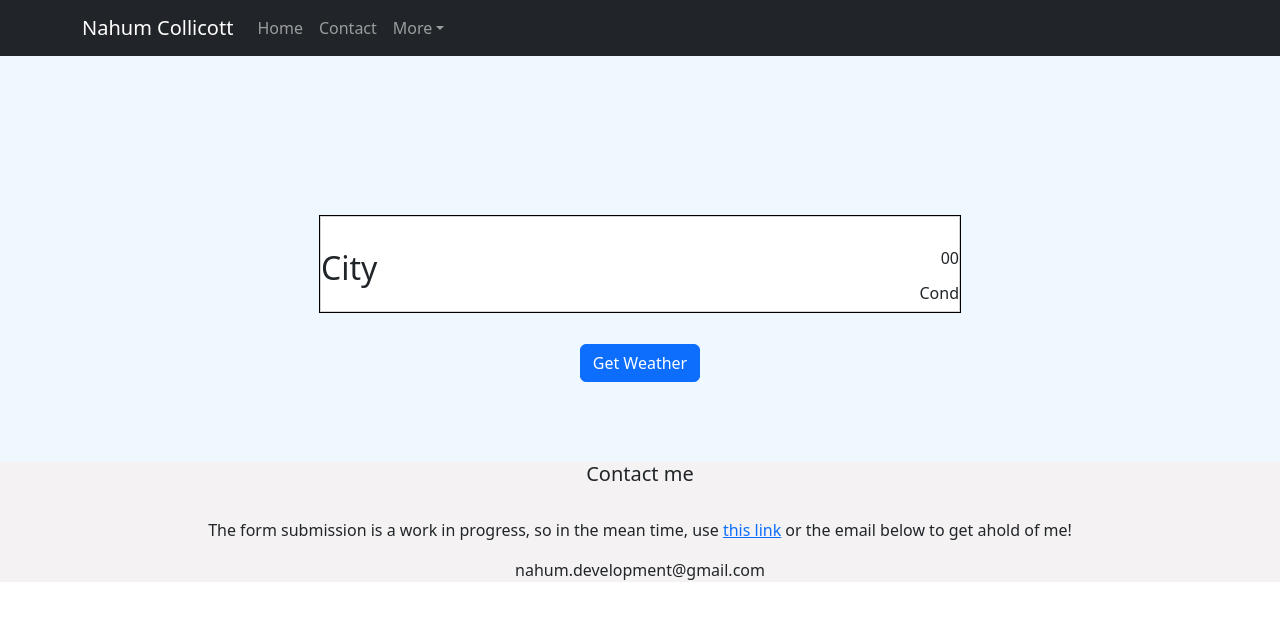
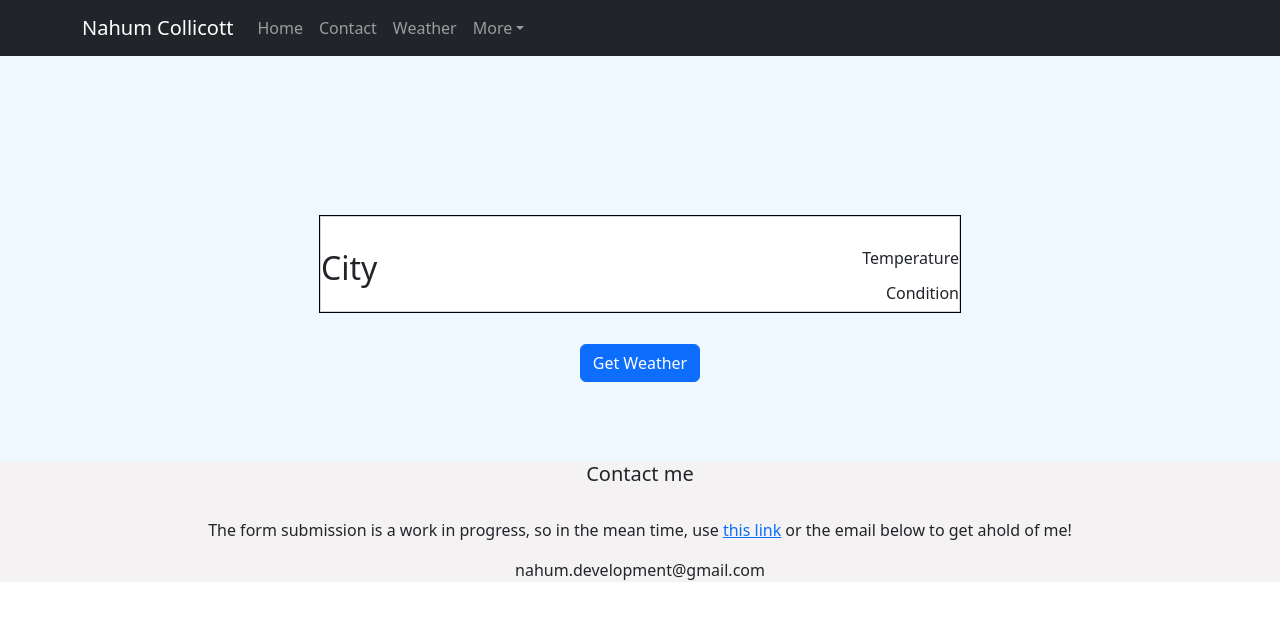
Before and after one commit to nahummc/react-dev-site, a React (Create React App) app: page /weather in a window 1280 px wide. Shown: the top 620 px of the page. Built offline with nearby package versions, Linux system fonts and the light colour scheme; no server answers.

Commit message:
Cleaned up weather code a tad. Need to find a solution for those who do not share location data. Form needs to send an email of sorts as well

```diff
--- a/src/components/Navbar.js
+++ b/src/components/Navbar.js
@@ -13,7 +13,7 @@ function BasicNav() {
           <Nav className="me-auto">
             <Nav.Link href="/">Home</Nav.Link>
             <Nav.Link href="contact">Contact</Nav.Link>
-            {/* <Nav.Link href="chat">ChatGPT</Nav.Link> */}
+            <Nav.Link href="weather">Weather</Nav.Link>
             {/* <Nav.Link href="#link">About</Nav.Link> */}
             <NavDropdown title="More" id="basic-nav-dropdown">
               {/* <NavDropdown.Item href="contact">Contact me</NavDropdown.Item> */}
--- a/src/components/Weather.js
+++ b/src/components/Weather.js
@@ -2,41 +2,35 @@ import React, { useState, useEffect } from 'react'
 import './Weather.css';
 import Button from 'react-bootstrap/Button';
 
-// import ReactWeather, { useOpenWeather } from 'react-open-weather';
-// import UseJoke from './UseJoke.js';
+// Setup an openweather account here
+// https://home.openweathermap.org/users/sign_in and use an API key in the following variable
 
-// import { env } from 'process';
-
-
-// Setup an openweather account here
-// https://home.openweathermap.org/users/sign_in and use an API key in the following
+// also allow the browswer to get your location data
 const API_key = process.env.REACT_APP_MY_ENV_VARIABLE;
-// console.log(process.env.REACT_APP_TEST)
-
 
 function Weather() {
   const [lat, setLat] = useState([]);
   const [long, setLong] = useState([]);
   const [city, setCity] = useState('City');
-  const [temperature, setTemperature] = useState('00')
-  const [conditions, setConditions] = useState('Cond')
+  const [temperature, setTemperature] = useState('Temperature')
+  const [conditions, setConditions] = useState('Condition')
 
-  useEffect(() => {
+  function getLocation() {
     navigator.geolocation.getCurrentPosition(function(position) {
       setLat(position.coords.latitude);
       setLong(position.coords.longitude);
-    });
+      // console.log("Lat: " + lat);
+      // console.log("Lat: " + long);
+    })
+  }
 
-    // console.log("Latitude is:", lat)
-    // console.log("Longitude is:", long)
+  useEffect(() => {
+    getLocation();
   }, [lat, long]);
-
 
   const weatherAPI =`https://api.openweathermap.org/data/2.5/weather?lat=${lat}&lon=${long}&appid=${API_key}&units=metric`;
 
-  console.log(weatherAPI);
-
-
+  // console.log(weatherAPI);
 
 // this works, just im poor
 async function fetchWeather() {
@@ -48,31 +42,22 @@ async function fetchWeather() {
     setConditions('Overcast')
     setTemperature('-1')
   } else {
-    var celsius = '&8451;'
     setCity(data["name"]);
     setConditions(data["weather"][0]["main"]);
     setTemperature(data["main"]["temp"] + ' degrees celsius')
-    // console.log(data)
-    // console.log(data["weather"][0]["main"])
-    // console.log(data["weather"][0]["main"])
   }
 }
 
 
   function handleClick() {
     fetchWeather();
-    // console.log(process.env.REACT_APP_MY_ENV_VARIABLE)
   }
 
   return (
     <div>
-
-      {/* <p>{weatherData["weather"]}</p> */}
-
       <div className='weather-card'>
         <h3 className='city'>{city}</h3>
         <div className='col'>
-
           <h4 className='temp'>{temperature}</h4>
           <h4 className='condition'>{conditions}</h4>
         </div>
@@ -81,19 +66,12 @@ async function fetchWeather() {
 
 
       <Button className='get-weather-btn' onClick={handleClick}>Get Weather</Button>
-      {/* <button className='get-weather-btn' onClick={handleClick} >
-        Get Weather!
-      </button> */}
 
 
 
 
-
+{/* Ill uncomment this if i host this website and the API craps out on me */}
       {/* <h6>This is/was hooked up to <a href='https://openweathermap.org'>OpenWeathermap.org's</a> API, however I ran out of credits :( <br/> This will potentially be up again someday</h6> */}
-      {/* <h1>Help me</h1> */}
-      {/* <p>{weatherData}</p> */}
-      {/* <UseJoke /> */}
-
     </div>
   );
 };
```
